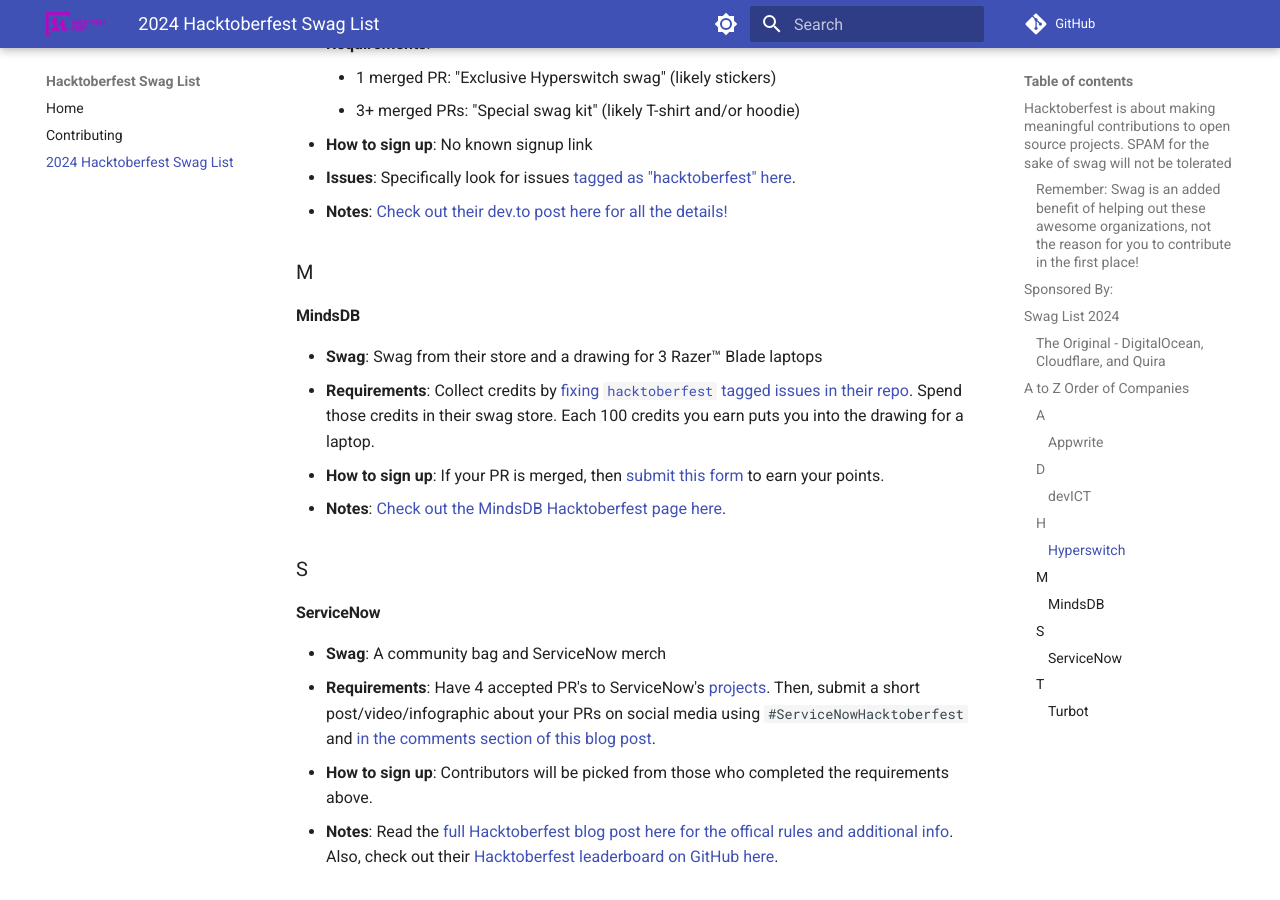
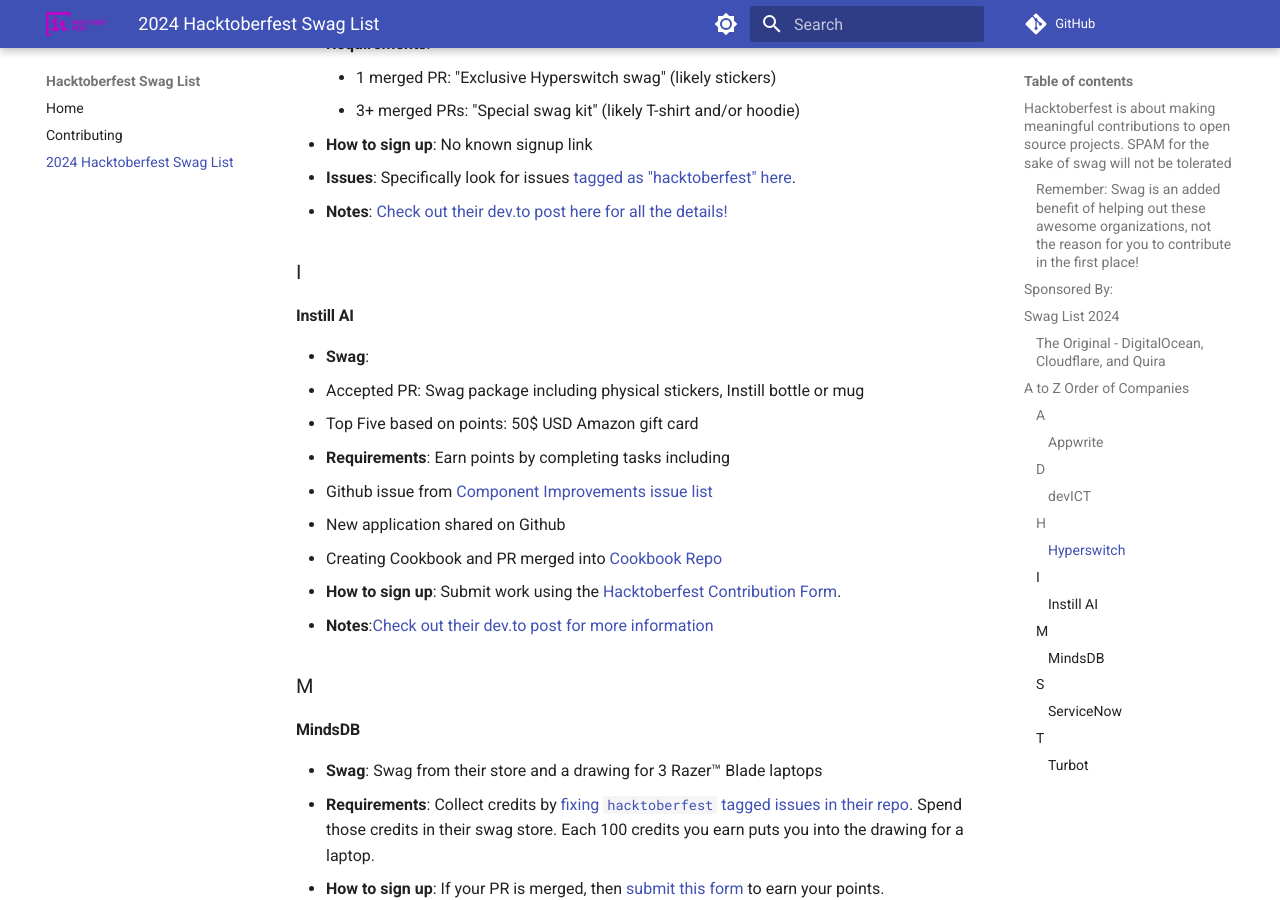
Before and after one commit to crweiner/hacktoberfest-swag-list, an MkDocs documentation site: the page built from docs/list.md, in a window 1280 px wide and 900 px high, scrolled down 1926 px. Built offline with MkDocs 1.6.1 and Material for MkDocs 9.7.7, drawn with Linux system fonts in a browser that asks for light colours; plug-ins that fetch from the network failed and are left out; comment, search, counter and statistics services are not loaded.

Commit message:
Instill AI

```diff
--- a/docs/list.md
+++ b/docs/list.md
@@ -62,6 +62,21 @@
 - **Issues**: Specifically look for issues [tagged  as "hacktoberfest" here](https://github.com/juspay/hyperswitch/issues?q=is%3Aopen+is%3Aissue+label%3Ahacktoberfest).
 - **Notes**: [Check out their dev.to post here for all the details!](https://dev.to/hyperswitchio/hacktoberfest-2024-with-hyperswitch-47dk)
 
+### I
+
+#### **Instill AI**
+
+- **Swag**:
+  - Accepted PR: Swag package including physical stickers, Instill bottle or mug
+  - Top Five based on points: 50$ USD Amazon gift card
+
+- **Requirements**: Earn points by completing tasks including
+  - Github issue from [Component Improvements issue list](https://github.com/orgs/instill-ai/projects/14/views/1)
+  - New application shared on Github
+  - Creating Cookbook and PR merged into [Cookbook Repo](https://github.com/instill-ai/cookbook)
+- **How to sign up**: Submit work using the [Hacktoberfest Contribution Form](https://forms.gle/YzM5gKVDrjQcJwvD7).
+- **Notes**:[Check out their dev.to post for more information](https://dev.to/shihchun-h/announcing-instill-ais-tentaculous-hacktoberfest-2024-3991)
+
 ### M
 
 #### **MindsDB**
```
